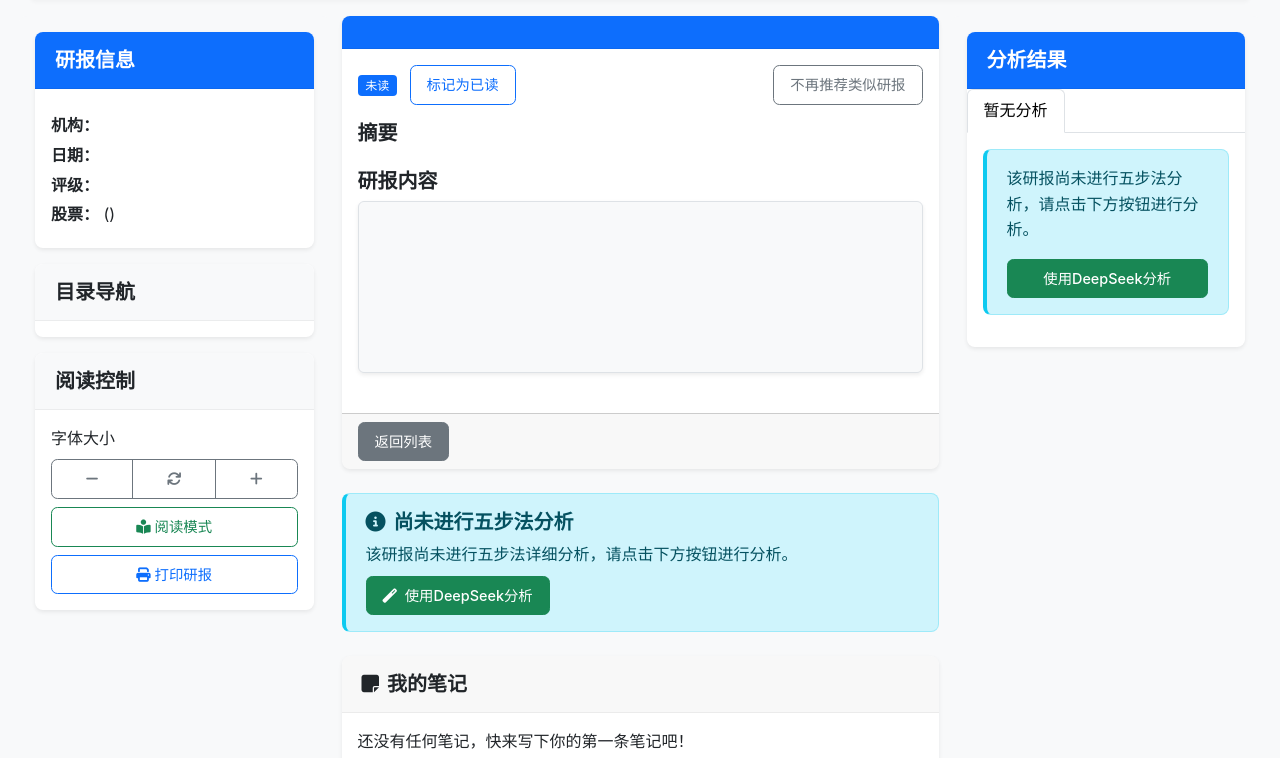
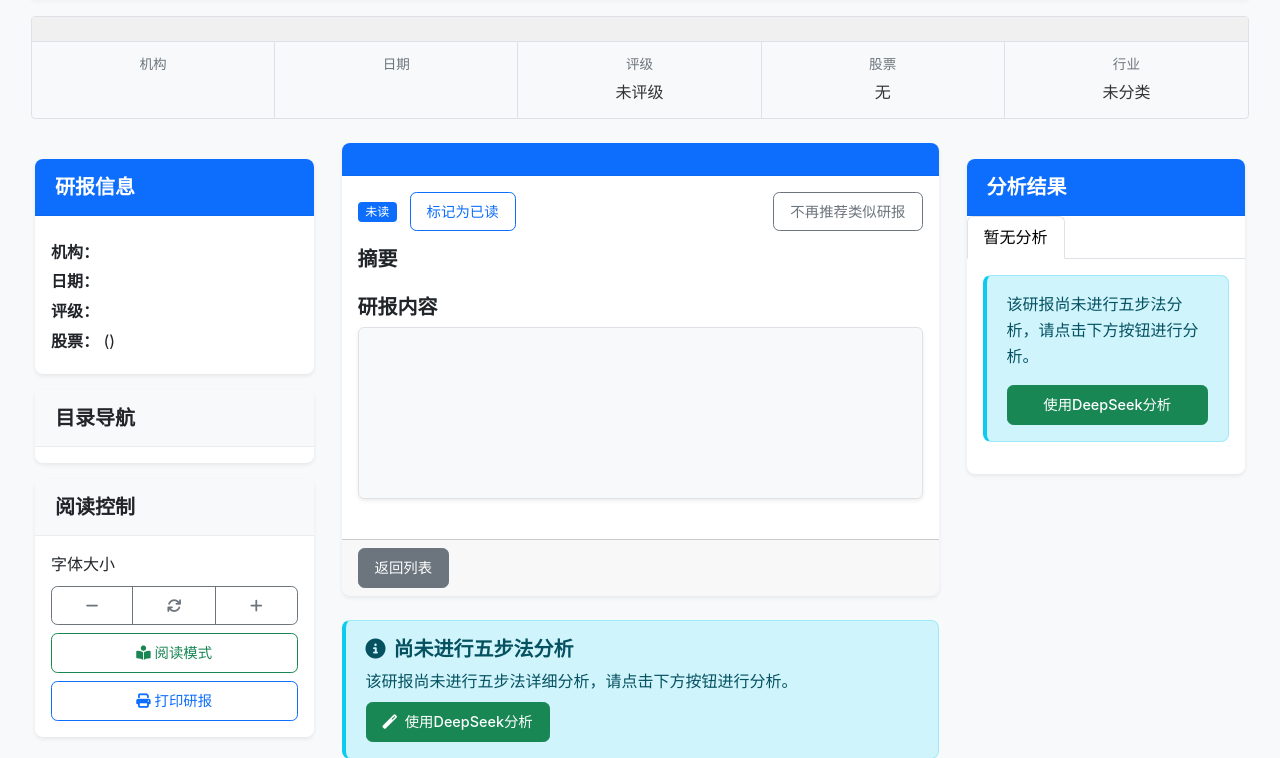
Before and after one commit to QC202502/Five-Step_Report_Inspector, a Flask app: template templates/report_detail.html in a window 1280 px wide. Shown: the part 135-893 px from the top of the page. Run offline with Flask 3, Linux system fonts and the light colour scheme; the template is opened without the code that fills it, so the values that code supplies are empty.

Commit message:
v0.7.3: 优化研报详情页面，添加研报信息概览卡片

```diff
--- a/templates/report_detail.html
+++ b/templates/report_detail.html
@@ -241,6 +241,62 @@
         font-size: 1.5rem;
         color: #6c757d;
     }
+
+    /* 研报信息概览卡片样式 */
+    .report-info-card {
+        border: 1px solid #dee2e6;
+        border-radius: 0.25rem;
+        margin-bottom: 1.5rem;
+        background-color: #f8f9fa;
+    }
+
+    .report-info-header {
+        background-color: #f0f0f0;
+        padding: 0.75rem 1rem;
+        border-bottom: 1px solid #dee2e6;
+    }
+
+    .report-info-body {
+        display: flex;
+        flex-wrap: wrap;
+    }
+
+    .report-info-item {
+        flex: 1 0 20%;
+        padding: 0.75rem 1rem;
+        border-right: 1px solid #dee2e6;
+        text-align: center;
+    }
+
+    .report-info-item:last-child {
+        border-right: none;
+    }
+
+    .info-label {
+        font-size: 0.85rem;
+        color: #6c757d;
+        margin-bottom: 0.25rem;
+    }
+
+    .info-value {
+        font-weight: 500;
+        font-size: 1rem;
+    }
+
+    @media (max-width: 767.98px) {
+        .report-info-body {
+            flex-direction: column;
+        }
+
+        .report-info-item {
+            border-right: none;
+            border-bottom: 1px solid #dee2e6;
+        }
+
+        .report-info-item:last-child {
+            border-bottom: none;
+        }
+    }
 </style>
 {% endblock %}
 
@@ -253,6 +309,35 @@
             <li class="breadcrumb-item active" aria-current="page">研报详情</li>
         </ol>
     </nav>
+
+    <!-- 研报信息概览卡片 -->
+    <div class="report-info-card">
+        <div class="report-info-header">
+            <h4 class="mb-0">{{ report.title }}</h4>
+        </div>
+        <div class="report-info-body">
+            <div class="report-info-item">
+                <div class="info-label">机构</div>
+                <div class="info-value">{{ report.org }}</div>
+            </div>
+            <div class="report-info-item">
+                <div class="info-label">日期</div>
+                <div class="info-value">{{ report.date }}</div>
+            </div>
+            <div class="report-info-item">
+                <div class="info-label">评级</div>
+                <div class="info-value">{{ report.rating or '未评级' }}</div>
+            </div>
+            <div class="report-info-item">
+                <div class="info-label">股票</div>
+                <div class="info-value">{{ report.stock_name or '无' }}{% if report.stock_code %} ({{ report.stock_code }}){% endif %}</div>
+            </div>
+            <div class="report-info-item">
+                <div class="info-label">行业</div>
+                <div class="info-value">{{ report.industry or '未分类' }}</div>
+            </div>
+        </div>
+    </div>
 
     <!-- 五维度分析卡片（顶部位置）-->
     {% if deepseek_analysis %}
```
Also changed, not shown: CHANGELOG.md, README.md, 1 other file.
